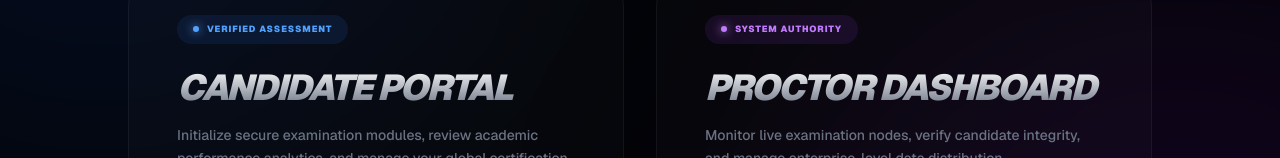
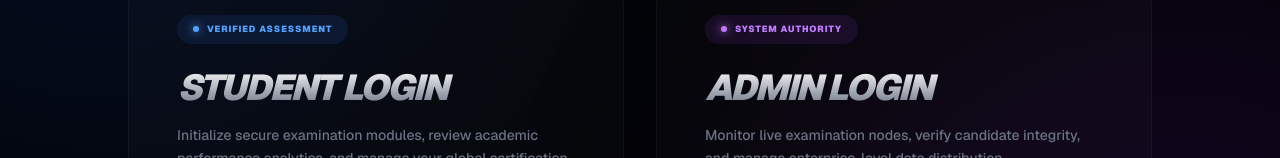
Before and after one commit to 02pankaj/cbt-app, a Next.js app: page / in a window 1280 px wide. Shown: the part 316-474 px from the top of the page. Built offline with nearby package versions, Linux system fonts and the light colour scheme; no server answers.

Commit message:
Change headings for Student and Admin Login

```diff
--- a/src/app/page.tsx
+++ b/src/app/page.tsx
@@ -90,7 +90,7 @@ export default function LoginPage() {
               <span className="w-1.5 h-1.5 rounded-full bg-blue-400 shadow-[0_0_10px_#60a5fa]"></span>
               Verified Assessment
             </div>
-            <h2 className="text-4xl font-black italic uppercase mb-4 bg-gradient-to-b from-white to-gray-500 bg-clip-text text-transparent tracking-tighter">Candidate Portal</h2>
+            <h2 className="text-4xl font-black italic uppercase mb-4 bg-gradient-to-b from-white to-gray-500 bg-clip-text text-transparent tracking-tighter">Student Login</h2>
             <p className="text-gray-500 text-sm leading-relaxed mb-10 font-medium">Initialize secure examination modules, review academic performance analytics, and manage your global certification profile.</p>
             <button onClick={() => handleGoogleLogin("student")} disabled={isConnecting} className="w-full flex items-center justify-between p-5 rounded-2xl bg-white/[0.02] border border-white/10 text-gray-500 text-[11px] font-black tracking-widest transition-all group-hover:text-white group-hover:border-blue-500 group-hover:bg-blue-500/10 group-hover:shadow-[0_0_25px_rgba(59,130,246,0.4)] disabled:opacity-50">
               INITIALIZE SESSION <span>→</span>
@@ -103,7 +103,7 @@ export default function LoginPage() {
               <span className="w-1.5 h-1.5 rounded-full bg-purple-400 shadow-[0_0_10px_#c084fc]"></span>
               System Authority
             </div>
-            <h2 className="text-4xl font-black italic uppercase mb-4 bg-gradient-to-b from-white to-gray-500 bg-clip-text text-transparent tracking-tighter">Proctor Dashboard</h2>
+            <h2 className="text-4xl font-black italic uppercase mb-4 bg-gradient-to-b from-white to-gray-500 bg-clip-text text-transparent tracking-tighter">Admin Login</h2>
             <p className="text-gray-500 text-sm leading-relaxed mb-10 font-medium">Monitor live examination nodes, verify candidate integrity, and manage enterprise-level data distribution.</p>
             <button onClick={() => handleGoogleLogin("admin")} disabled={isConnecting} className="w-full flex items-center justify-between p-5 rounded-2xl bg-white/[0.02] border border-white/10 text-gray-500 text-[11px] font-black tracking-widest transition-all group-hover:text-white group-hover:border-purple-500 group-hover:bg-purple-500/10 group-hover:shadow-[0_0_25px_rgba(168,85,247,0.4)] disabled:opacity-50">
               ACCESS COMMAND <span>→</span>
```
